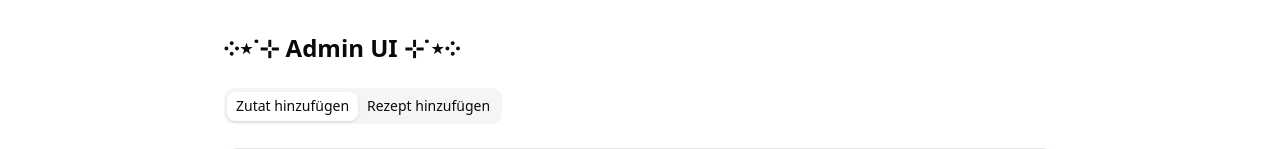
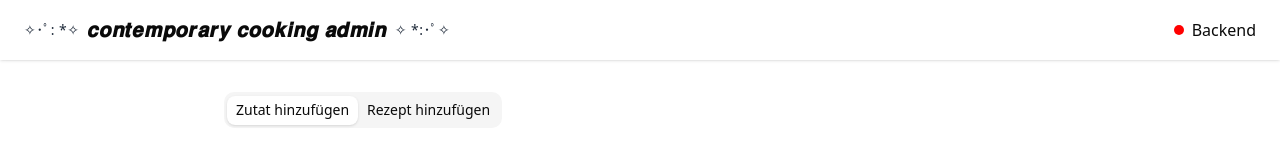
Before and after one commit to schauerstoff/contemporary-cooking, a React (Vite) app in the folder admin-ui/: page / in a window 1280 px wide. Shown: the top 149 px of the page. Built offline with nearby package versions, Linux system fonts and the light colour scheme; no server answers.

Commit message:
feat(ui): add health check component to header

```diff
--- a/admin-ui/src/App.tsx
+++ b/admin-ui/src/App.tsx
@@ -1,11 +1,23 @@
 import { Tabs, TabsList, TabsTrigger, TabsContent } from "@/components/ui/tabs";
 import IngredientForm from "./components/IngredientForm";
-// import RecipeForm from "./components/RecipeForm"; // später
+// import RecipeForm from "./components/RecipeForm";
+import HealthIndicator from "./components/HealthIndicator";
 
 function App() {
   return (
+    <div>
+
+      <div className="sticky top-0 z-10 flex justify-between items-center px-6 py-4 shadow-sm bg-white">
+        <h1 className="text-xl tracking-wide flex items-center gap-2">
+          <span className="text-sm text-gray-800">✧･ﾟ: *✧</span>
+          <span className="font-semibold ">𝒄𝒐𝒏𝒕𝒆𝒎𝒑𝒐𝒓𝒂𝒓𝒚 𝒄𝒐𝒐𝒌𝒊𝒏𝒈 𝒂𝒅𝒎𝒊𝒏</span>
+          <span className="text-sm text-gray-800">✧ *:･ﾟ✧</span>
+        </h1>
+        <HealthIndicator />
+      </div>
+
       <div className="p-8 max-w-4xl mx-auto">
-      <h1 className="text-2xl font-bold mb-6">༶⋆˙⊹ Admin UI ⊹˙⋆༶</h1>
+
 
         <Tabs defaultValue="ingredient" className="w-full">
           <TabsList className="mb-4">
@@ -24,7 +36,7 @@ function App() {
             </div>
           </TabsContent>
         </Tabs>
-    </div>
+      </div></div>
   );
 }
 
--- /dev/null
+++ b/admin-ui/src/components/HealthIndicator.tsx
@@ -0,0 +1,32 @@
+import { useEffect, useState } from "react";
+
+export default function HealthIndicator() {
+    const [status, setStatus] = useState<"ok" | "error" | "loading">("loading");
+
+    useEffect(() => {
+        fetch("http://localhost:3000/api/health")
+            .then((res) => {
+                if (!res.ok) throw new Error();
+                return res.json();
+            })
+            .then(() => setStatus("ok"))
+            .catch(() => setStatus("error"));
+    }, []);
+
+    const color =
+        status === "ok" ? "green" : status === "error" ? "red" : "gray";
+
+    return (
+        <div style={{ display: "flex", alignItems: "center", gap: "0.5rem" }}>
+            <span
+                style={{
+                    width: 10,
+                    height: 10,
+                    borderRadius: "50%",
+                    backgroundColor: color,
+                }}
+            />
+            <span>Backend</span>
+        </div>
+    );
+}
```
Lines whose indentation alone changed are shown as unchanged.
